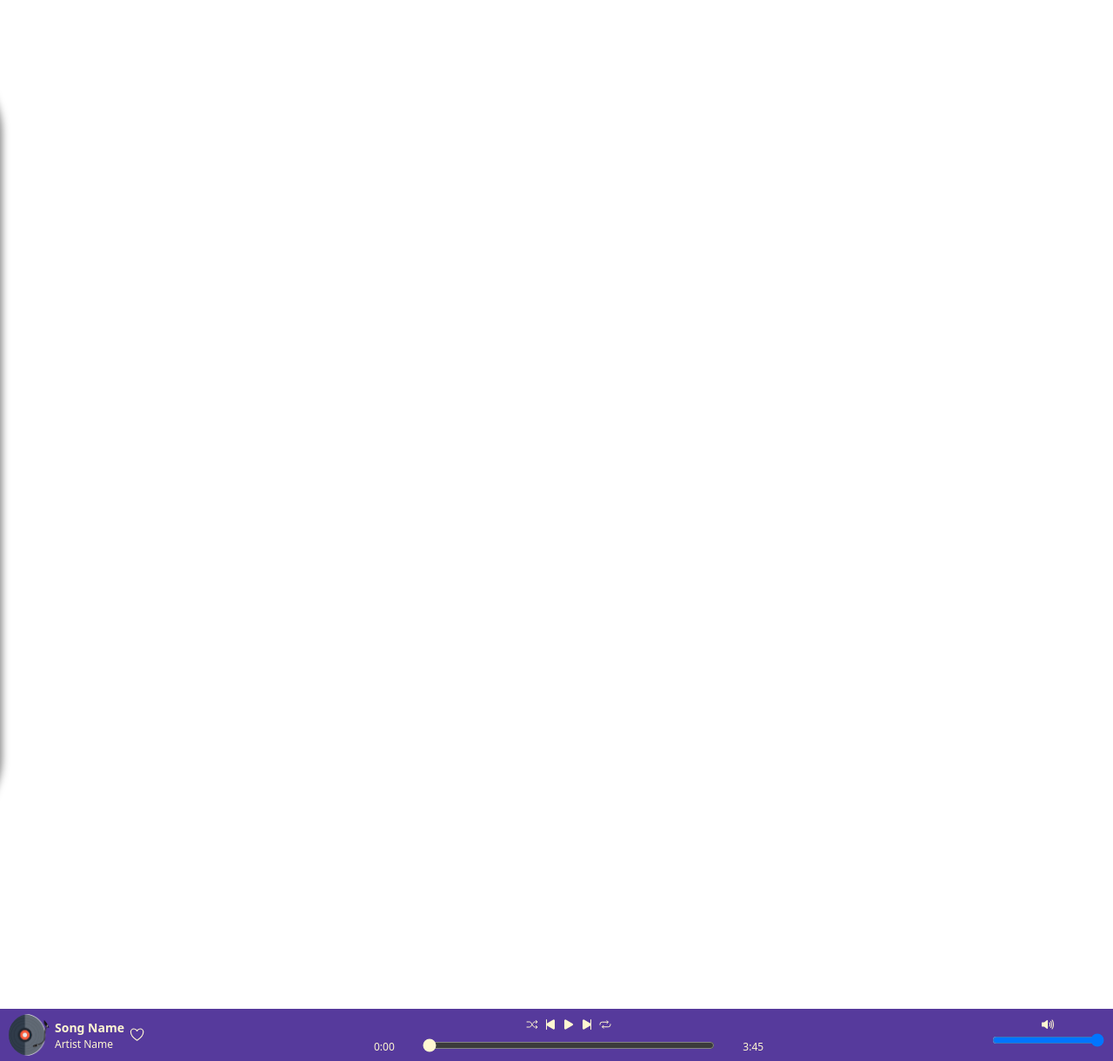
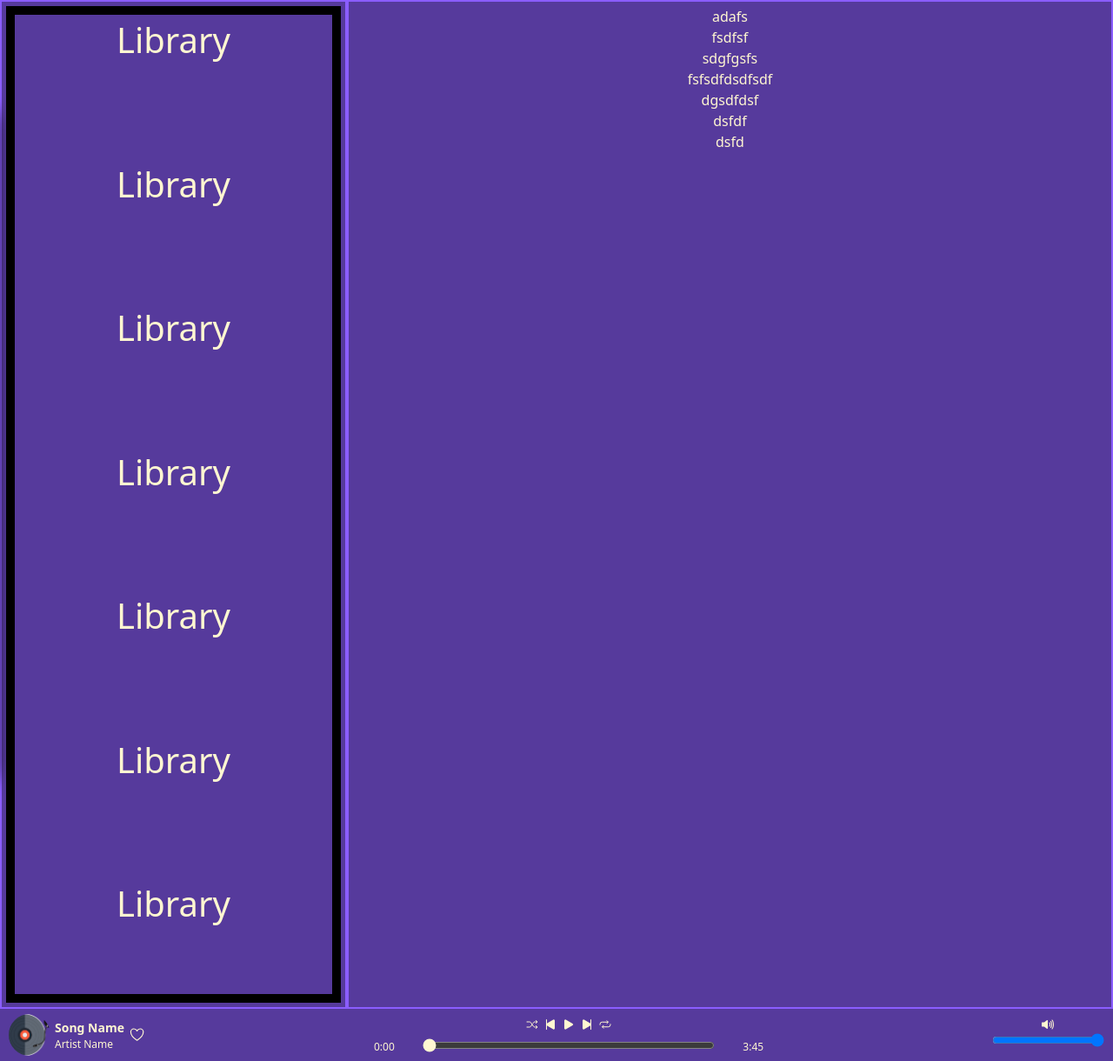
Before and after one commit to gakshatb/Music-Platform-Project, a Flask app: page / in a window 1280 px wide. Shown: the part 60-1280 px from the top of the page at 87% size. Run offline with Flask 3, Linux system fonts and the light colour scheme; a user stored in the database is signed in; data comes from the database, SQL or seed files in the repository.

Commit message:
main content

```diff
--- a/static/style.css
+++ b/static/style.css
@@ -9,7 +9,7 @@
   --logo-size: calc(0.6 * var(--navbar-height));
   --sidebar-width: calc(35vw);
   --sidebar-height: calc(70vh);
-  --transition-speed: 0.3s;
+  --transition-speed: 0.2s;
 }
 
 /* General Styles */
@@ -29,7 +29,7 @@
   display: flex;
   flex-direction: column;
   align-items: center;
-  overflow: auto;
+  overflow: hidden;
 }
 
 /*********************************************************** NAV - BAR ***********************************************************/
@@ -45,7 +45,6 @@
 /*Brand*/
 .brand {
   flex-wrap: wrap;
-  flex-direction: row;
   color: var(--highlight-color);
   display: flex;
   align-items: center;
@@ -215,8 +214,8 @@
   border-radius: 0 calc(0.2 * var(--sidebar-width))
     calc(0.2 * var(--sidebar-width)) 0;
   border: solid;
-  border-color: var(--highlight-color);
-  border-width: 1px;
+  border-color: var(--secondary-color);
+  border-width: 5px;
   top: calc(var(--navbar-height) + 5vh);
   left: calc(-1 * var(--sidebar-width));
   width: var(--sidebar-width);
@@ -525,14 +524,12 @@
   display: flex;
   align-items: center;
   flex-direction: column;
-  align-items: center;
   width: 40vw;
   height: calc(0.8 * var(--navbar-height));
 }
 
 .music-controls {
   display: flex;
-  flex-direction: row;
   align-items: center;
   justify-content: center;
   width: 100%;
@@ -554,7 +551,6 @@
 
 .player-bar {
   display: flex;
-  flex-direction: row;
   align-items: center;
   justify-content: space-between;
   width: 100%;
@@ -583,8 +579,60 @@
   white-space: nowrap;
 }
 
-/*********************************************************** MAIN ***********************************************************/
+/*********************************************************** MAIN-CONTENT ***********************************************************/
 
+.main-content{
+  display: flex;
+  align-items: center;
+  width: 100vw;
+  height: calc(100vh - 1*var(--navbar-height));
+}
 
+.main-content-left, .main-content-right {
+  margin: 0;
+  padding: 5px;
+  width: 45vw;
+  height: 100%;
+  display: flex;
+  flex-direction: column;
+  align-items: center;
+  text-align: center;
+  border: solid;
+  border-color: var(--secondary-color);
+  border-width: 2px;
+  background: var(--primary-color);
+  color: var(--highlight-color);
+  overflow: hidden;
+}
+
+.main-content-right {
+  width: 100%;
+}
+
+/*********************************************************** LIBRARY ***********************************************************/
+
+.library{
+  margin: 0;
+  padding: 5px;
+  width: 100%;
+  height: 100%;
+  display: flex;
+  flex-direction: column;
+  align-items: center;
+  justify-content: space-between;
+  text-align: center;
+  color: var(--highlight-color);
+  border: solid;
+  border-color: black;
+  border-width: 10px;
+  background: var(--primary-color);
+  color: var(--highlight-color);
+  overflow-y: scroll;
+}
+
+.library::-webkit-scrollbar {
+  width: 0px;
+  height: 0px;
+}
 
 /**********************************************************************************************************************/
--- a/templates/base.html
+++ b/templates/base.html
@@ -11,8 +11,13 @@
   <body>
 
     {% include 'header.html' %}
-    <div class="container">
-      {% block content %} {% endblock %}
+    <div class="main-content" {% if user %} style="height: calc(100vh - 2*var(--navbar-height));"{% endif %}>
+      <div class="main-content-left">
+        {% include 'library.html' %}
+      </div>
+      <div class="main-content-right">
+        {% block content %} {% endblock %}
+      </div>
     </div>
     {%if user %}
     {% include 'player.html' %}
--- a/templates/index.html
+++ b/templates/index.html
@@ -3,7 +3,13 @@
 {% block title %}Music Streaming Application{% endblock %}
 
 {% block content %}
-<section class="home">
-
-</section>
+<div class="home">
+    adafs<br>
+    fsdfsf<br>
+    sdgfgsfs<br>
+    fsfsdfdsdfsdf<br>
+    dgsdfdsf<br>
+    dsfdf<br>
+    dsfd<br>
+</div>
 {% endblock %}
--- /dev/null
+++ b/templates/library.html
@@ -0,0 +1,9 @@
+<div class="library">
+    <h1>Library</h1><br>
+    <h1>Library</h1><br>
+    <h1>Library</h1><br>
+    <h1>Library</h1><br>
+    <h1>Library</h1><br>
+    <h1>Library</h1><br>
+    <h1>Library</h1><br>
+</div>
```
Also changed, not shown: templates/register.html (+8 -0 lines).
